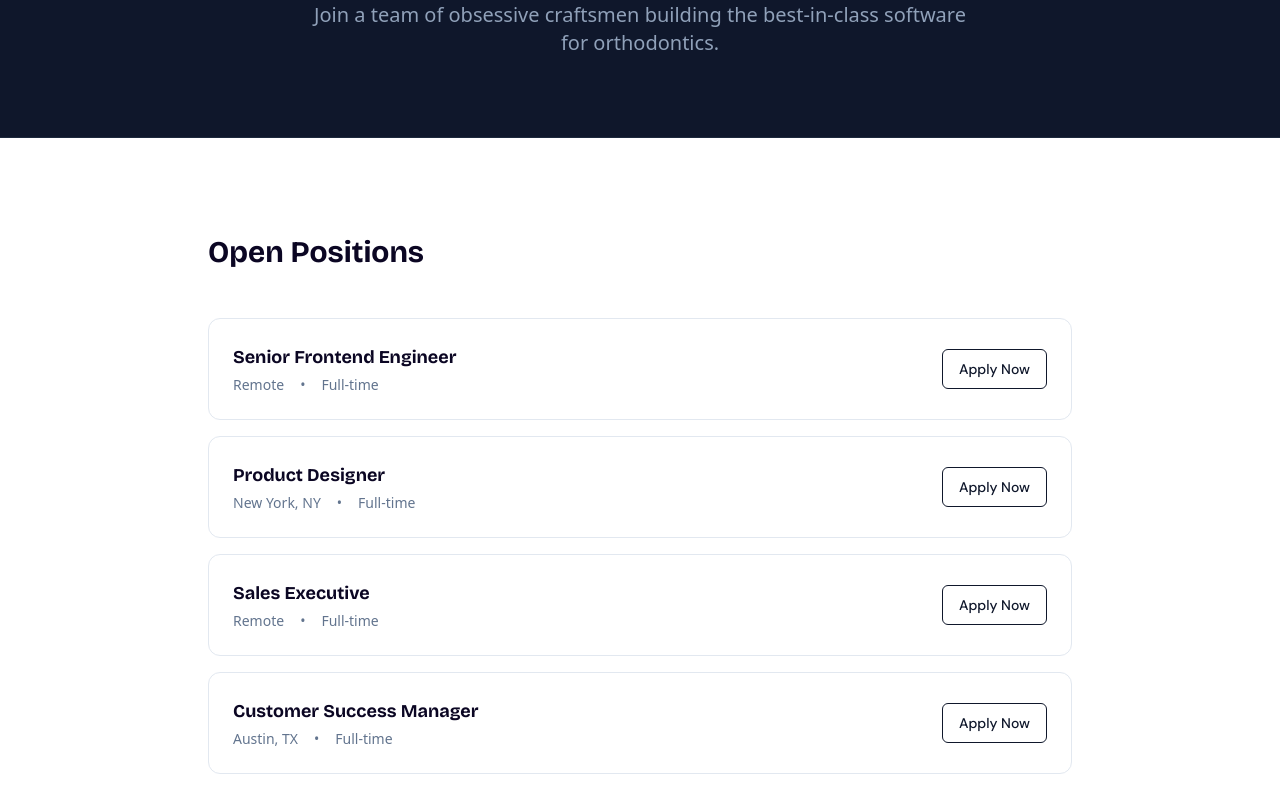
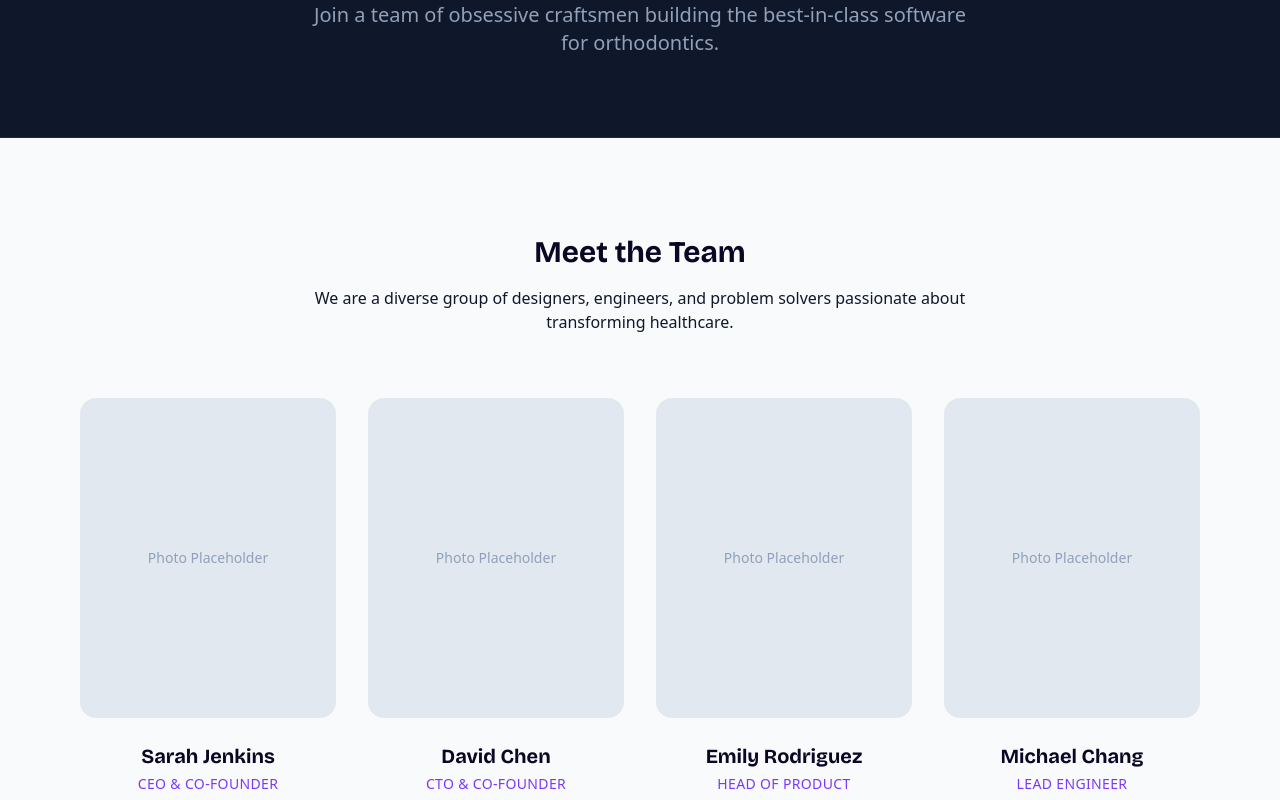
Before and after one commit to ilannit/berry-studio, a React (Vite) app: page /company/careers in a window 1280 px wide. Shown: the part 280-1080 px from the top of the page. Built offline with nearby package versions, Linux system fonts and the light colour scheme.

Commit message:
feat: add team section to careers page using placeholders

```diff
--- a/src/pages/company/Careers.jsx
+++ b/src/pages/company/Careers.jsx
@@ -27,6 +27,39 @@ const Careers = () => {
                 </div>
             </section>
 
+            {/* Meet the Team Section */}
+            <section className="py-24 bg-slate-50 border-b border-slate-100">
+                <div className="container mx-auto px-4 max-w-6xl">
+                    <div className="text-center mb-16">
+                        <h2 className="text-3xl font-bold text-heading mb-4">Meet the Team</h2>
+                        <p className="text-body max-w-2xl mx-auto">
+                            We are a diverse group of designers, engineers, and problem solvers passionate about transforming healthcare.
+                        </p>
+                    </div>
+
+                    <div className="grid grid-cols-1 sm:grid-cols-2 lg:grid-cols-4 gap-8">
+                        {[
+                            { name: "Sarah Jenkins", role: "CEO & Co-Founder" },
+                            { name: "David Chen", role: "CTO & Co-Founder" },
+                            { name: "Emily Rodriguez", role: "Head of Product" },
+                            { name: "Michael Chang", role: "Lead Engineer" }
+                        ].map((member, i) => (
+                            <div key={i} className="group">
+                                <div className="aspect-[4/5] bg-slate-200 rounded-2xl mb-6 overflow-hidden relative">
+                                    {/* Placeholder styling */}
+                                    <div className="absolute inset-0 flex items-center justify-center text-slate-400">
+                                        <span className="text-sm font-medium">Photo Placeholder</span>
+                                    </div>
+                                    <div className="absolute inset-0 bg-slate-900/0 group-hover:bg-slate-900/5 transition-colors duration-300"></div>
+                                </div>
+                                <h3 className="text-xl font-bold text-heading text-center mb-1">{member.name}</h3>
+                                <p className="text-sm text-primary font-medium text-center uppercase tracking-wide">{member.role}</p>
+                            </div>
+                        ))}
+                    </div>
+                </div>
+            </section>
+
             <section className="py-24">
                 <div className="container mx-auto px-4 max-w-4xl">
                     <h2 className="text-3xl font-bold text-slate-900 mb-12">Open Positions</h2>
@@ -48,7 +81,7 @@ const Careers = () => {
                     </div>
                 </div>
             </section>
-        </div>
+        </div >
     );
 };
 
```
